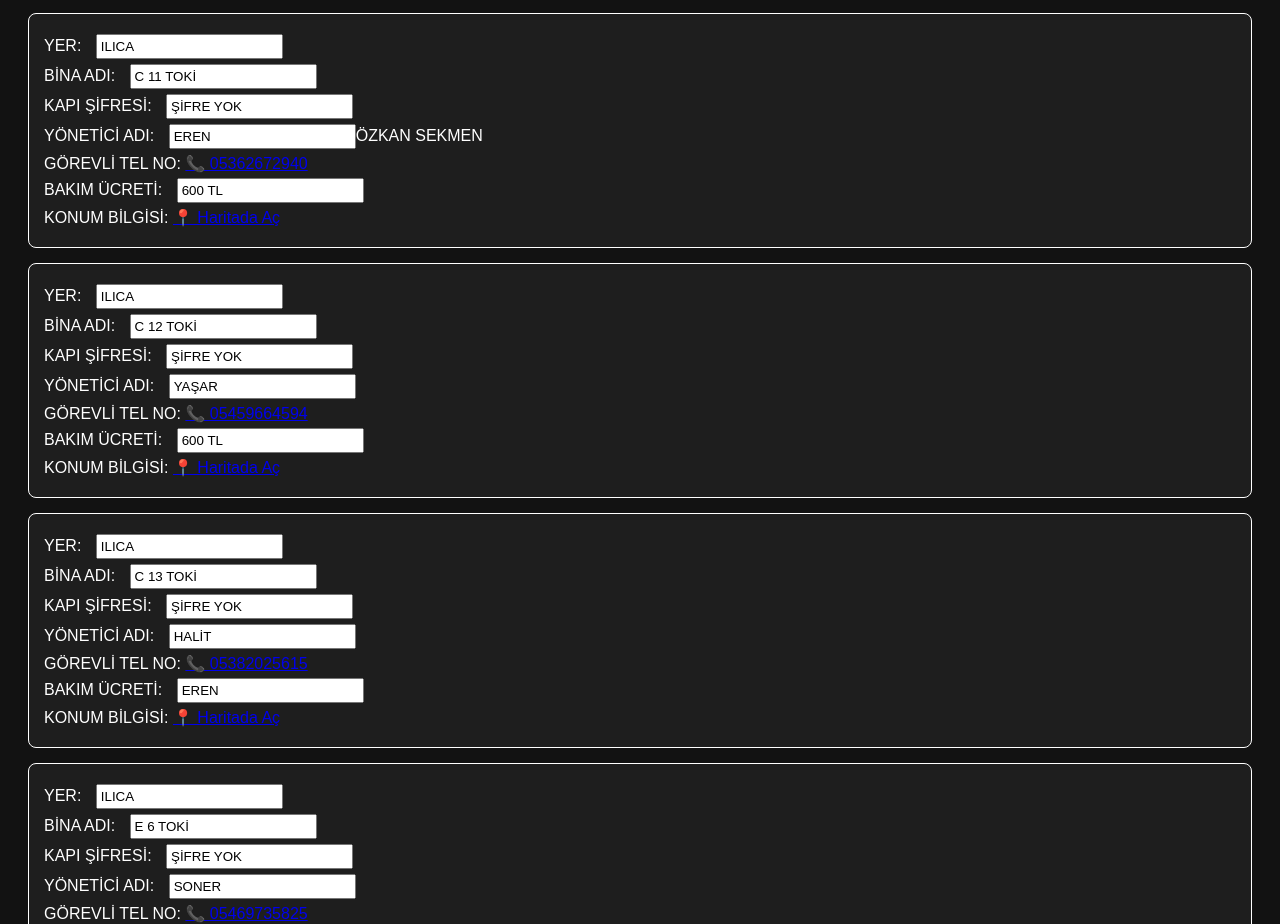
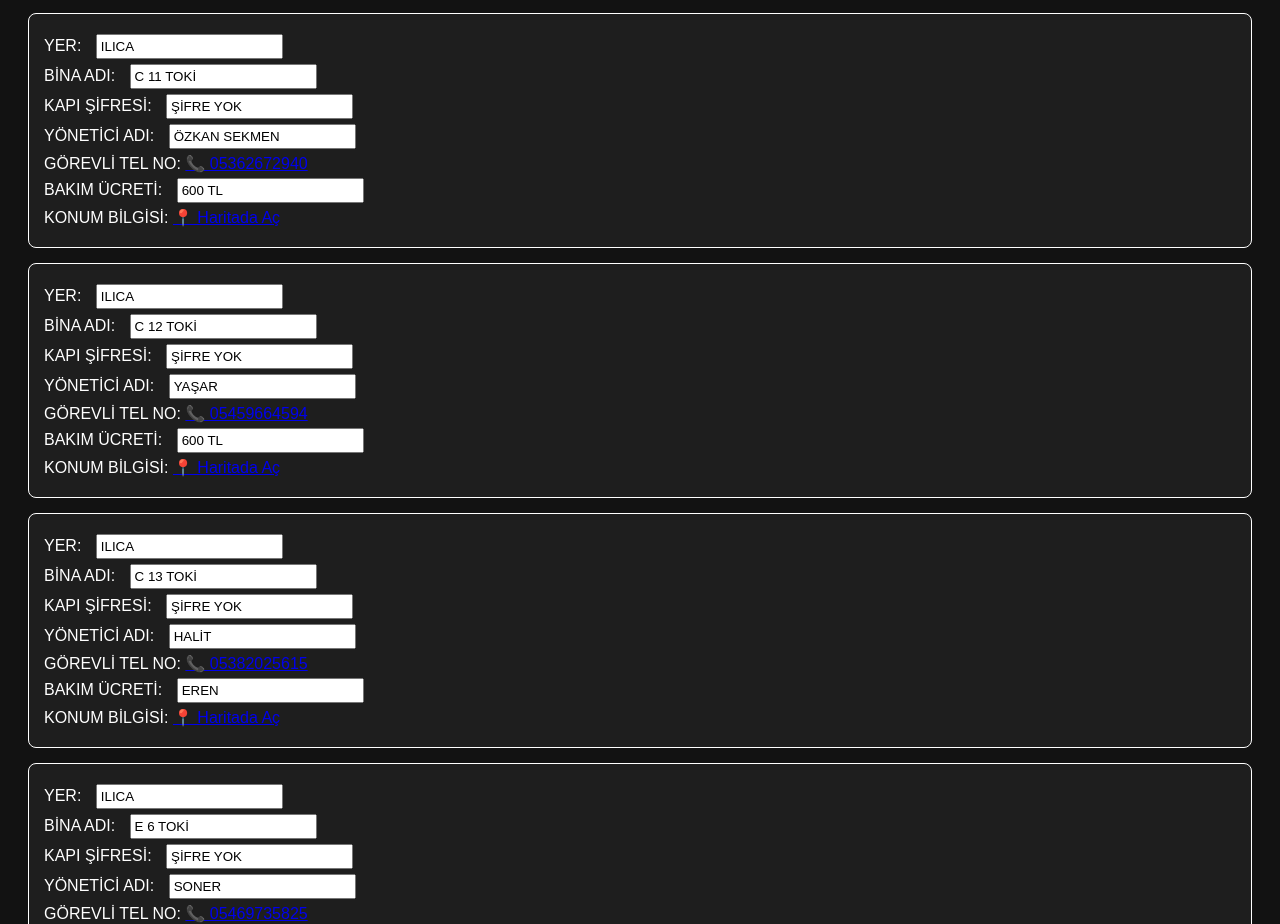
Before and after one commit to eren252525/SON, a plain HTML site: page bakimlar.html in a window 1280 px wide. Shown: the part 845-1769 px from the top of the page. Drawn offline with Linux system fonts and the light colour scheme.

Commit message:
Update bakimlar.html

```diff
--- a/bakimlar.html
+++ b/bakimlar.html
@@ -45,7 +45,7 @@
 <p>YER: <input readonly="" type="text" value="ILICA"/></p>
 <p>BİNA ADI: <input readonly="" type="text" value="C 11 TOKİ"/></p>
 <p>KAPI ŞİFRESİ: <input readonly="" type="text" value="ŞİFRE YOK"/></p>
-<p>YÖNETİCİ ADI: <input readonly="" type="text" value="EREN"/>ÖZKAN SEKMEN</p>
+<p>YÖNETİCİ ADI: <input readonly="" type="text" value="ÖZKAN SEKMEN"/></p>
 <p>GÖREVLİ TEL NO: <a href="tel:05362672940">📞 05362672940</a></p>
 <p>BAKIM ÜCRETİ: <input readonly="" type="text" value="600 TL"/></p>
 <p>KONUM BİLGİSİ: <a href="https://maps.google.com/?q=39.947431, 41.110515" target="_blank">📍 Haritada Aç</a></p>
```
